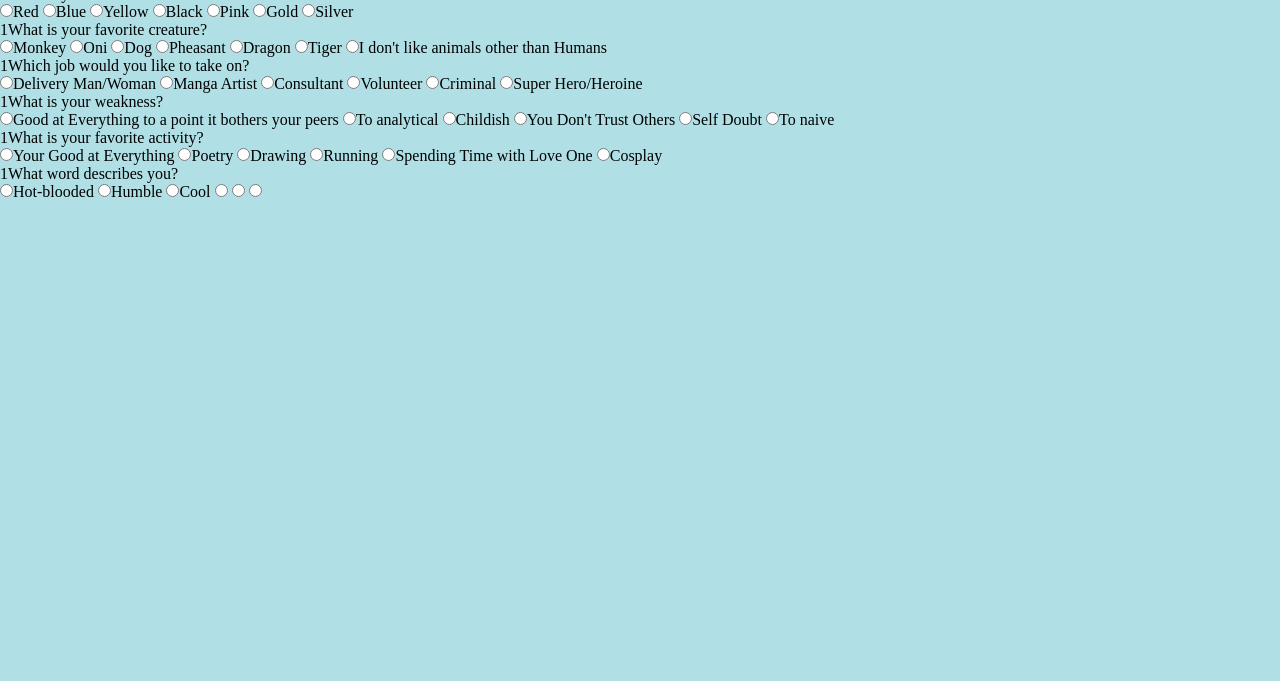
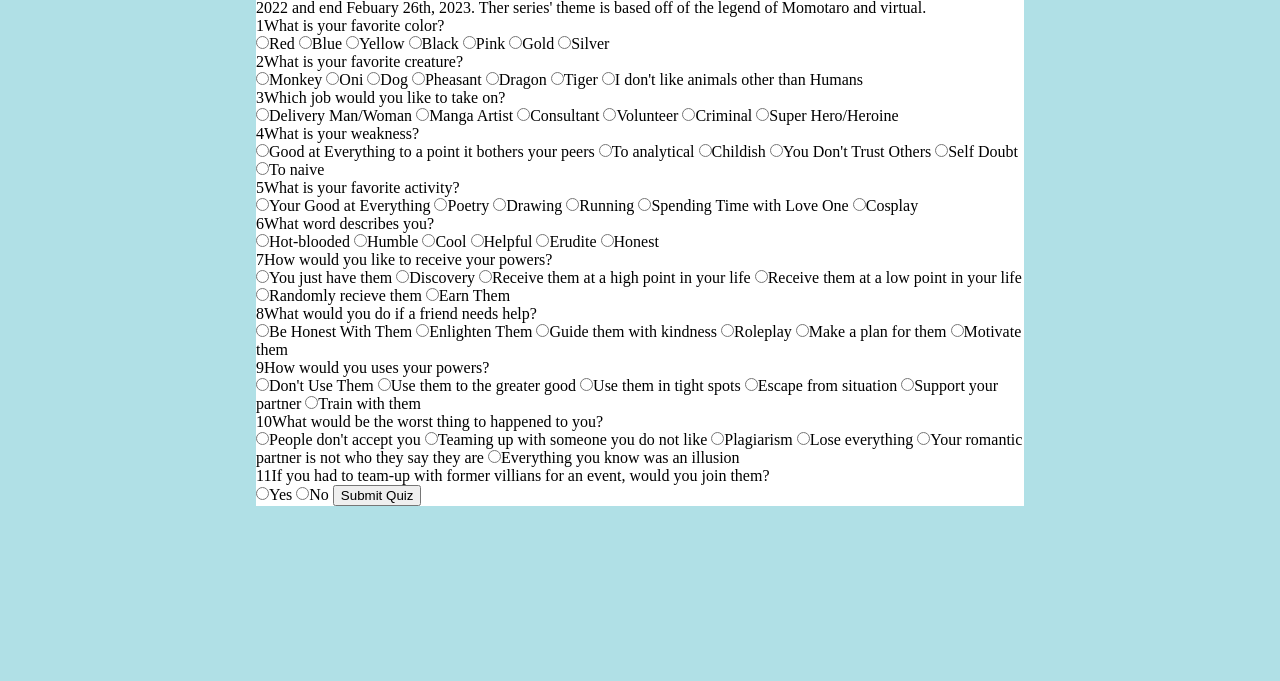
Before and after one commit to Abareyellow/KatieHub, a plain HTML site: page index.html in a window 1280 px wide. Shown: the part 119-800 px from the top of the page. Drawn offline with nearby package versions, Linux system fonts and the light colour scheme; a web font is replaced by a local one.

Commit message:
Finish the questions and starting the design.

```diff
--- a/index.html
+++ b/index.html
@@ -7,7 +7,8 @@
   <title>Katie Hub</title>
   <link href="styles/style.css" rel="stylesheet" type="text/css" />
   <link href="styles/dropdown.css" rel="stylesheet" type="text/css" />
-  <link href="styles/homepage.css" rel="stylesheet" type="text/css" />
+  <link href="styles/quiz.css" rel="stylesheet" type="text/css" />
+  <!--<link href="styles/homepage.css" rel="stylesheet" type="text/css" />-->
   <link href="https://fonts.googleapis.com/css2?family=Anton&family=Luckiest+Guy&family=Rammetto+One&family=Special+Elite&display=swap" rel="stylesheet">
 </head>
 
@@ -35,9 +36,11 @@
     </div>
   </nav>
 
+  <div class="quiz">
   <h1>What Donbrothers Member Are You?</h1>
   <div class="about">
-
+    <h5>About Donbrothers</h5>
+    <p>Avataro Sentai Donbrothers is the 46th installment of Toei's Super Sentai Series. This series premiered on March 6th, 2022 and end Febuary 26th, 2023. Ther series' theme is based off of the legend of Momotaro and virtual.</p>
   </div>
 
   <form>
@@ -53,7 +56,7 @@
     </label>
 
     <label for="creature">
-      <p><span>1</span>What is your favorite creature?</p>
+      <p><span>2</span>What is your favorite creature?</p>
       <input type="radio" name="creature" value="monkey" id="monkey">Monkey
       <input type="radio" name="creature" value="oni" id="oni">Oni
       <input type="radio" name="creature" value="dog" id="dog">Dog
@@ -64,7 +67,7 @@
     </label>
 
     <label for="jobs">
-      <p><span>1</span>Which job would you like to take on?</p>
+      <p><span>3</span>Which job would you like to take on?</p>
       <input type="radio" name="jobs" value="delivery" id="delivery">Delivery Man/Woman
       <input type="radio" name="jobs" value="manga" id="manga">Manga Artist
       <input type="radio" name="jobs" value="consultant" id="consultant">Consultant
@@ -74,7 +77,7 @@
     </label>
 
     <label for="weakness">
-      <p><span>1</span>What is your weakness?</p>
+      <p><span>4</span>What is your weakness?</p>
       <input type="radio" name="weakness" value="good" id="good">Good at Everything to a point it bothers your peers
       <input type="radio" name="weakness" value="analytical" id="analytical">To analytical
       <input type="radio" name="weakness" value="childish" id="childish">Childish
@@ -84,7 +87,7 @@
     </label>
 
     <label for="activity">
-      <p><span>1</span>What is your favorite activity?</p>
+      <p><span>5</span>What is your favorite activity?</p>
       <input type="radio" name="activity" value="everything" id="everything">Your Good at Everything
       <input type="radio" name="activity" value="poetry" id="poetry">Poetry
       <input type="radio" name="activity" value="drawing" id="drawing">Drawing
@@ -94,16 +97,64 @@
     </label>
 
     <label for="describe">
-      <p><span>1</span>What word describes you?</p>
+      <p><span>6</span>What word describes you?</p>
       <input type="radio" name="describe" value="blood" id="blood">Hot-blooded
       <input type="radio" name="describe" value="humble" id="humble">Humble
       <input type="radio" name="describe" value="cool" id="cool">Cool
-      <input type="radio" name="describe" value="" id="">
-      <input type="radio" name="describe" value="" id="">
-      <input type="radio" name="describe" value="" id="">
+      <input type="radio" name="describe" value="helpful" id="helpful">Helpful
+      <input type="radio" name="describe" value="erudite" id="erudite">Erudite
+      <input type="radio" name="describe" value="honest" id="honest">Honest
     </label>
+
+    <label for="powers">
+      <p><span>7</span>How would you like to receive your powers?</p>
+      <input type="radio" name="powers" value="unknown" id="unknown">You just have them
+      <input type="radio" name="powers" value="discovery" id="discovery">Discovery
+      <input type="radio" name="powers" value="high-point" id="high-point">Receive them at a high point in your life
+      <input type="radio" name="powers" value="low-point" id="low-point">Receive them at a low point in your life
+      <input type="radio" name="powers" value="random" id="random">Randomly recieve them
+      <input type="radio" name="powers" value="achievement" id="achievement">Earn Them
+    </label>
+
+    <label for="friend">
+      <p><span>8</span>What would you do if a friend needs help?</p>
+      <input type="radio" name="friend" value="be-honest" id="be-honest">Be Honest With Them
+      <input type="radio" name="friend" value="enlighten" id="enlighten">Enlighten Them
+      <input type="radio" name="friend" value="kind" id="kind">Guide them with kindness
+      <input type="radio" name="friend" value="roleplay" id="roleplay">Roleplay
+      <input type="radio" name="friend" value="plan" id="plan">Make a plan for them
+      <input type="radio" name="friend" value="motivate" id="motivate">Motivate them
+    </label>
+
+    <label for="using">
+      <p><span>9</span>How would you uses your powers?</p>
+      <input type="radio" name="using" value="dont" id="dont">Don't Use Them
+      <input type="radio" name="using" value="good" id="good">Use them to the greater good
+      <input type="radio" name="using" value="situation" id="situation">Use them in tight spots
+      <input type="radio" name="using" value="escape" id="escape">Escape from situation
+      <input type="radio" name="using" value="support" id="support">Support your partner
+      <input type="radio" name="using" value="motivate" id="motivate">Train with them
+    </label>
+
+    <label for="worst">
+      <p><span>10</span>What would be the worst thing to happened to you?</p>
+      <input type="radio" name="worst" value="accept" id="accept">People don't accept you
+      <input type="radio" name="worst" value="odd" id="odd">Teaming up with someone you do not like
+      <input type="radio" name="worst" value="plagiarism" id="plagiarism">Plagiarism
+      <input type="radio" name="worst" value="lose" id="lose">Lose everything
+      <input type="radio" name="worst" value="love" id="love">Your romantic partner is not who they say they are
+      <input type="radio" name="worst" value="fake" id="fake">Everything you know was an illusion
+    </label>
+
+    <label for="team-up">
+      <p><span>11</span>If you had to team-up with former villians for an event, would you join them?</p>
+      <input type="radio" name="team-up" value="yes" id="yes">Yes
+      <input type="radio" name="team-up" value="no" id="no">No
+    </label>
+
+    <input type="submit" value="Submit Quiz">
   </form>
-
+  </div>
 </body>
 
 </html>
--- /dev/null
+++ b/styles/quiz.css
@@ -0,0 +1,10 @@
+.quiz {
+  background-color: white;
+  margin-right: auto;
+  margin-left: auto;
+  width: 60%;
+}
+
+body {
+  background-color: #B0E0E6;
+}
```
